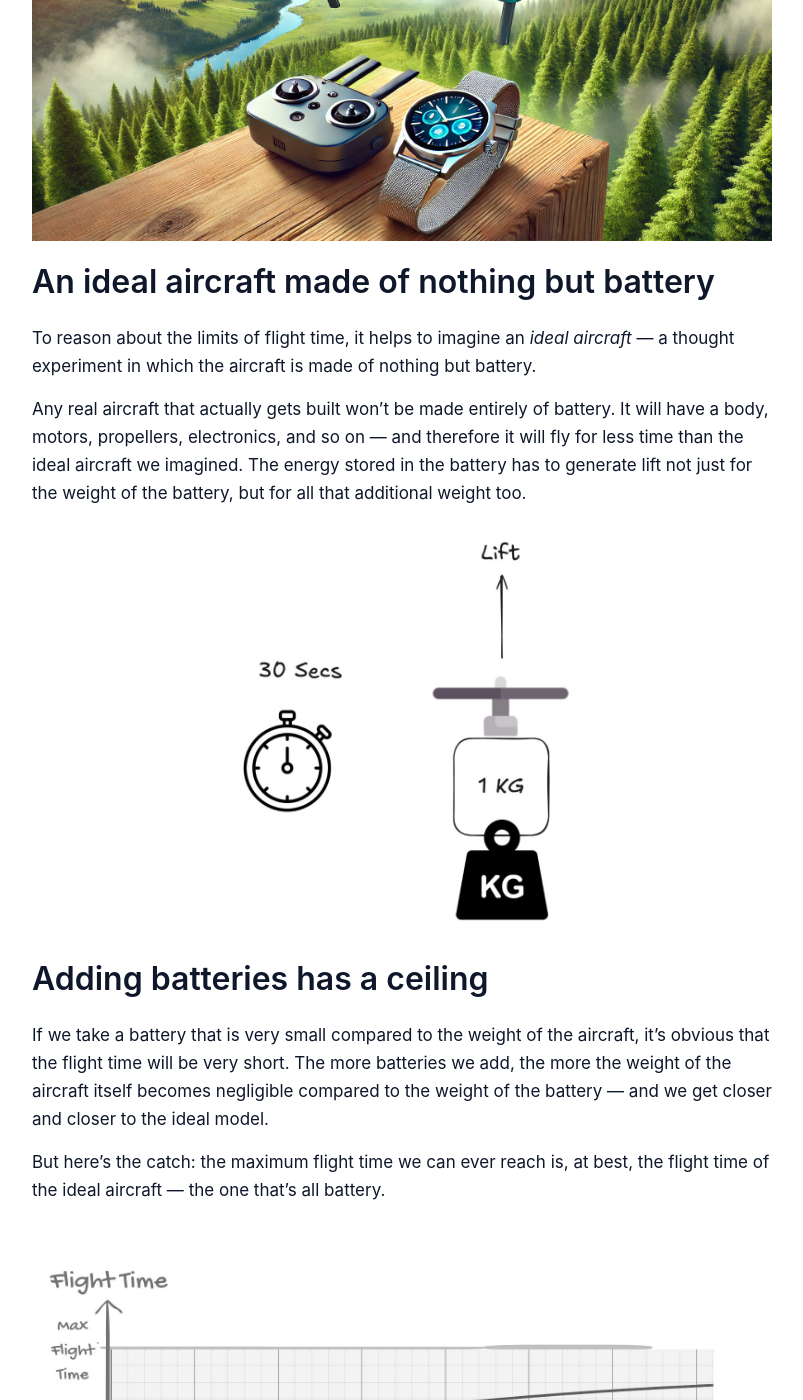
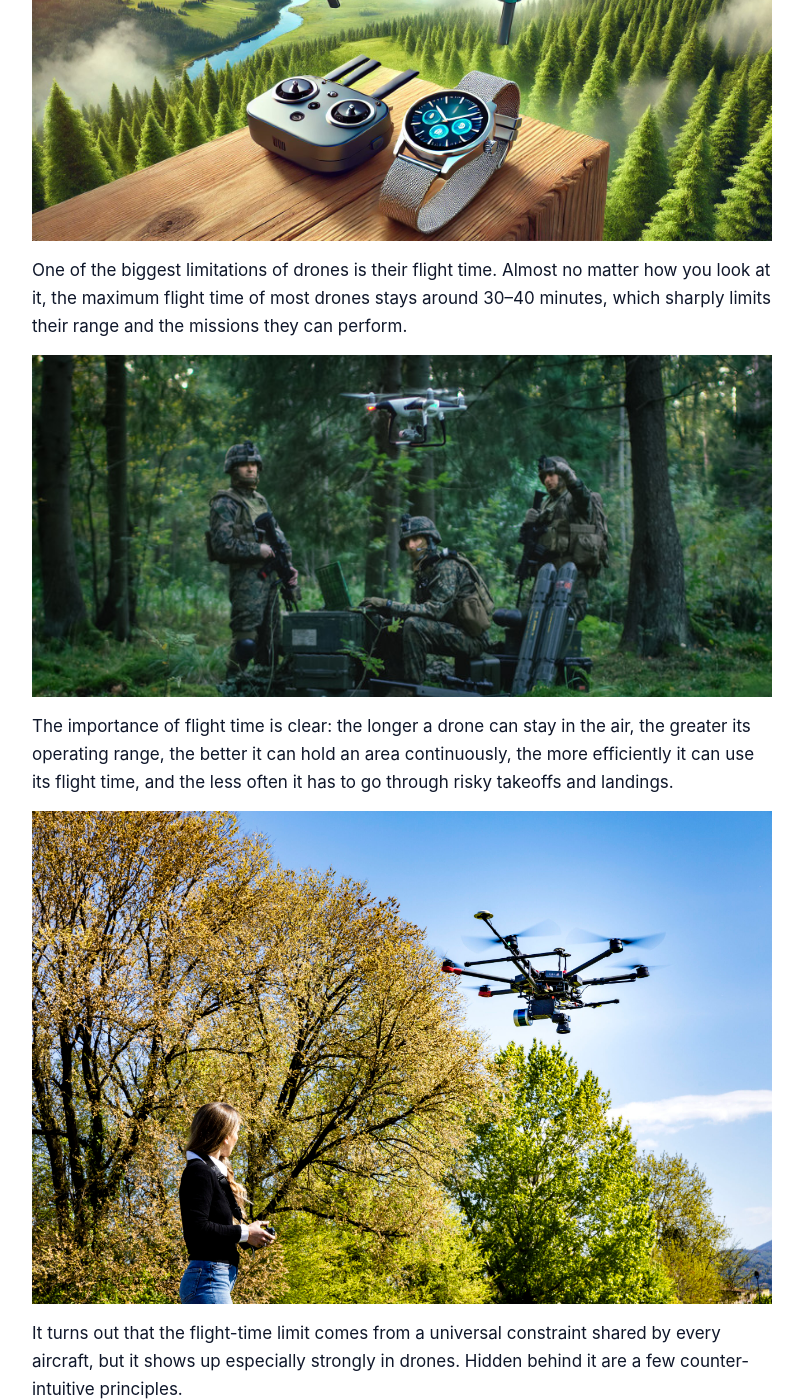
Before and after one commit to itamarwe/itamarwe.github.io, a Jekyll site: the page built from _posts/2024-12-11-why-drones-cant-fly-more-than-40-minutes.md, in a window 1280 px wide and 1400 px high, scrolled down 517 px. Shown: the whole window, without its empty margins (238-1041 px from the left). Built offline with Jekyll 4.4.1, drawn with Linux system fonts in a browser that asks for light colours; comment, search, counter and statistics services are not loaded; some of the changed text lies outside the part shown.

Commit message:
Complete the drone flight-time post from the full thread.
Restore missing introductory context, the full battery thought experiment, and supporting images from the three-part X thread.

```diff
--- a/_posts/2024-12-11-why-drones-cant-fly-more-than-40-minutes.md
+++ b/_posts/2024-12-11-why-drones-cant-fly-more-than-40-minutes.md
@@ -12,7 +12,39 @@ Why is the flight time of drones so limited, and what can be done about it?
 
 ![A drone in flight, with a controller and a watch](/img/drones/thread2/tweet1_photo1.jpg)
 
-## An ideal aircraft made of nothing but battery
+One of the biggest limitations of drones is their flight time. Almost no matter how you look at it, the maximum flight time of most drones stays around 30–40 minutes, which sharply limits their range and the missions they can perform.
+
+![Soldiers operating a drone in a forest](/img/drones/thread2/drone-operators-forest.jpg)
+
+The importance of flight time is clear: the longer a drone can stay in the air, the greater its operating range, the better it can hold an area continuously, the more efficiently it can use its flight time, and the less often it has to go through risky takeoffs and landings.
+
+![A drone flying while a person controls it from the ground](/img/drones/thread2/drone-flight-time-range.jpg)
+
+It turns out that the flight-time limit comes from a universal constraint shared by every aircraft, but it shows up especially strongly in drones. Hidden behind it are a few counter-intuitive principles.
+
+![Many different drones flying over a landscape](/img/drones/thread2/drone-variety.jpg)
+
+## A first thought experiment
+
+Let's start with a short thought experiment. Imagine a fictional aircraft that weighs 1 kg and is made entirely of battery. It has no unnecessary weight at all. Now imagine that it can use the energy in that battery to generate enough lift to hold the 1 kg aircraft in the air for one minute.
+
+How could we extend its flight time?
+
+![An ideal 1 kg aircraft made entirely of battery flying for one minute](/img/drones/thread2/ideal-one-kg-one-minute.jpg)
+
+The obvious, intuitive answer is to add another battery.
+
+Suppose we add another 1 kg battery. What will the flight time be?
+
+![A 2 kg version of the ideal aircraft with a question mark over the flight time](/img/drones/thread2/ideal-two-kg-question.jpg)
+
+On one hand, the aircraft now has twice as much energy. On the other hand, it also has to generate lift for twice as much weight, so its energy consumption rises by roughly a factor of two. Overall, the flight time does not increase.
+
+You can also think of it as the equivalent of two of the previous aircraft tied together, which makes it obvious that the flight time should stay the same.
+
+![A 2 kg aircraft is equivalent to two 1 kg aircraft tied together](/img/drones/thread2/doubled-battery-same-flight-time.jpg)
+
+## Real aircraft are worse than the ideal model
 
 To reason about the limits of flight time, it helps to imagine an *ideal aircraft* — a thought experiment in which the aircraft is made of nothing but battery.
 
@@ -76,6 +108,10 @@ That said, because the graph becomes very flat well before that point, from arou
 
 ## So what *can* we do to increase flight time?
 
+In the final part of the thread, we can turn from the limits themselves to the things that can actually move them.
+
+![A drone balancing lift and weight for one minute](/img/drones/thread4/lift-weight-recap.jpg)
+
 There are two main factors that determine a drone's flight time: the density of the energy source — how much energy is stored per unit of weight — and the efficiency of the drone — how much energy is needed to keep the drone in the air.
 
 So to increase a drone's flight time we can do two things: use a denser energy source, and improve the drone's efficiency. Let's dive into both.
```
Also changed, not shown: img/drones/thread2/doubled-battery-same-flight-time.jpg (added), img/drones/thread2/drone-flight-time-range.jpg (added), img/drones/thread2/drone-operators-forest.jpg (added), img/drones/thread2/drone-variety.jpg (added), img/drones/thread2/ideal-one-kg-one-minute.jpg (added), img/drones/thread2/ideal-two-kg-question.jpg (added), img/drones/thread4/lift-weight-recap.jpg (added).
